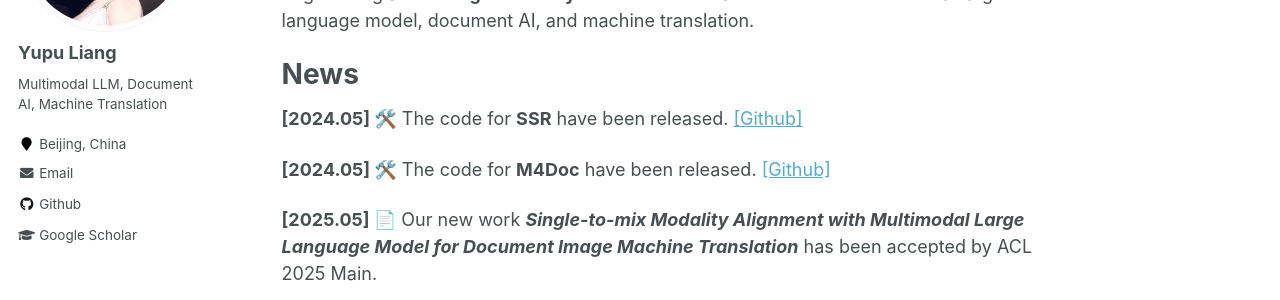
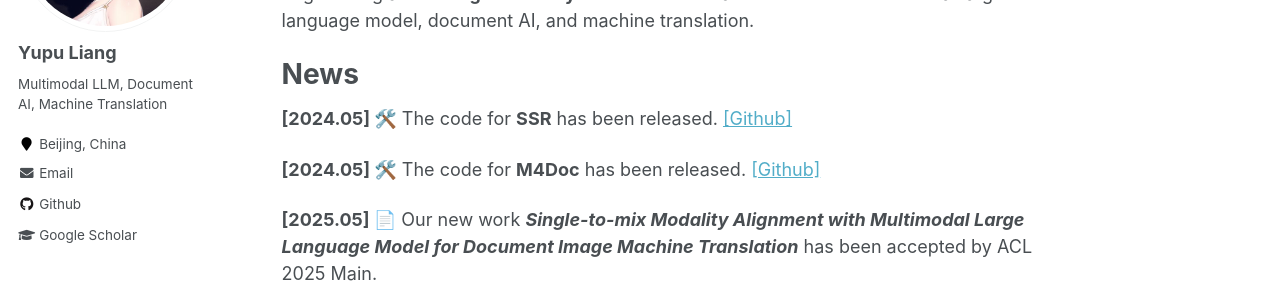
Before and after one commit to liangyupu/liangyupu.github.io, a Jekyll site: the page built from _pages/about.md, in a window 1280 px wide and 900 px high. Shown: the part 261-561 px from the top of the window. Built offline with Jekyll 4.4.1, drawn with Linux system fonts in a browser that asks for light colours.

Commit message:
Update about.md

```diff
--- a/_pages/about.md
+++ b/_pages/about.md
@@ -11,9 +11,9 @@ redirect_from:
 Yupu Liang is a **Ph.D.** student in [Chinese Information Processing Group](http://www.nlpr.ia.ac.cn/cip/staff.htm) (CIP), Institute of Automation, **Chinese Academy of Sciences**, advised by [Yu Zhou](https://people.ucas.ac.cn/~zhouyu) and [Chengqing Zong](https://people.ucas.ac.cn/~zongchengqing). Before that, he received his **B.E.** degree in School of Automation Science and Electrical Engineering at **Beihang University** in 2021. His research focuses on multimodal large language model, document AI, and machine translation.
 
 # News
-**[2024.05] 🛠️** The code for **SSR**  have been released. [\[Github\]](https://github.com/liangyupu/SSR)
+**[2024.05] 🛠️** The code for **SSR**  has been released. [\[Github\]](https://github.com/liangyupu/SSR)
 
-**[2024.05] 🛠️** The code for **M4Doc**  have been released. [\[Github\]](https://github.com/liangyupu/M4Doc)
+**[2024.05] 🛠️** The code for **M4Doc**  has been released. [\[Github\]](https://github.com/liangyupu/M4Doc)
 
 **[2025.05] 📄** Our new work ***Single-to-mix Modality Alignment with Multimodal Large Language Model for Document Image Machine Translation*** has been accepted by ACL 2025 Main.
 
```
